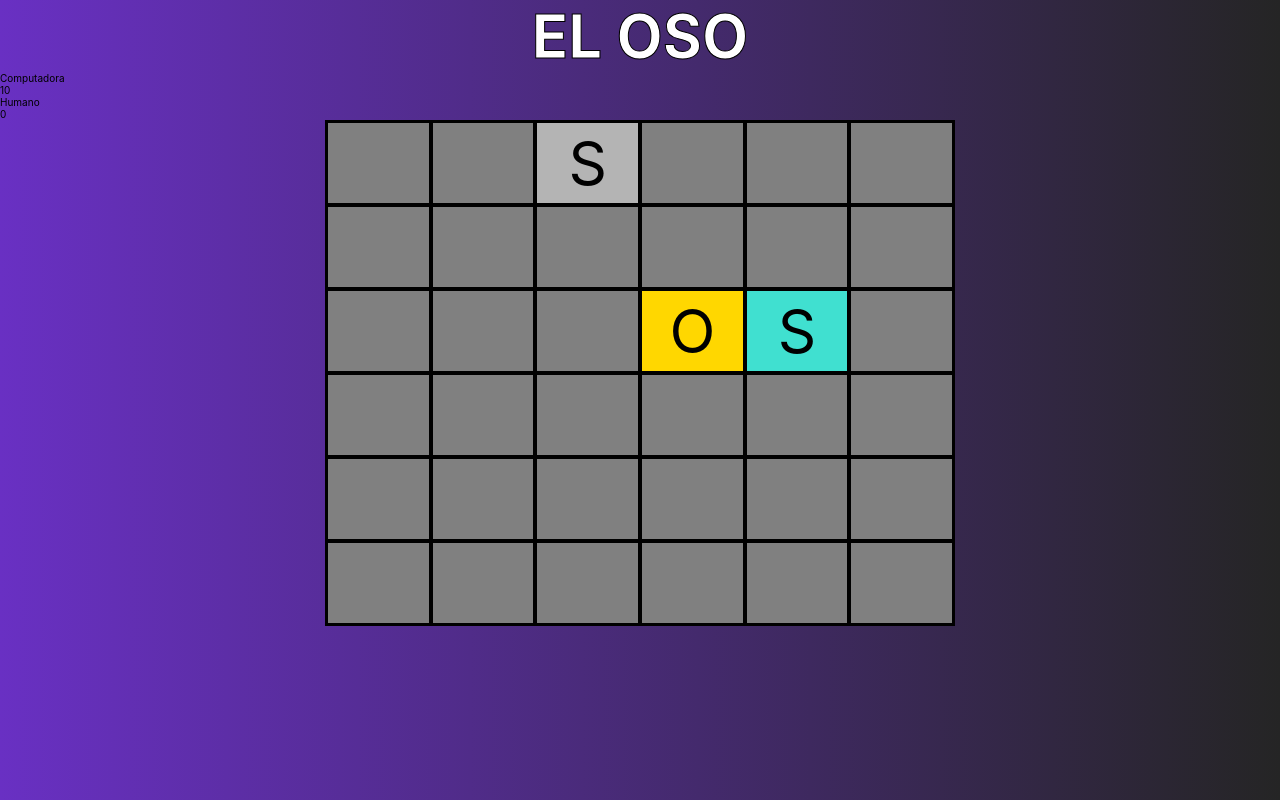
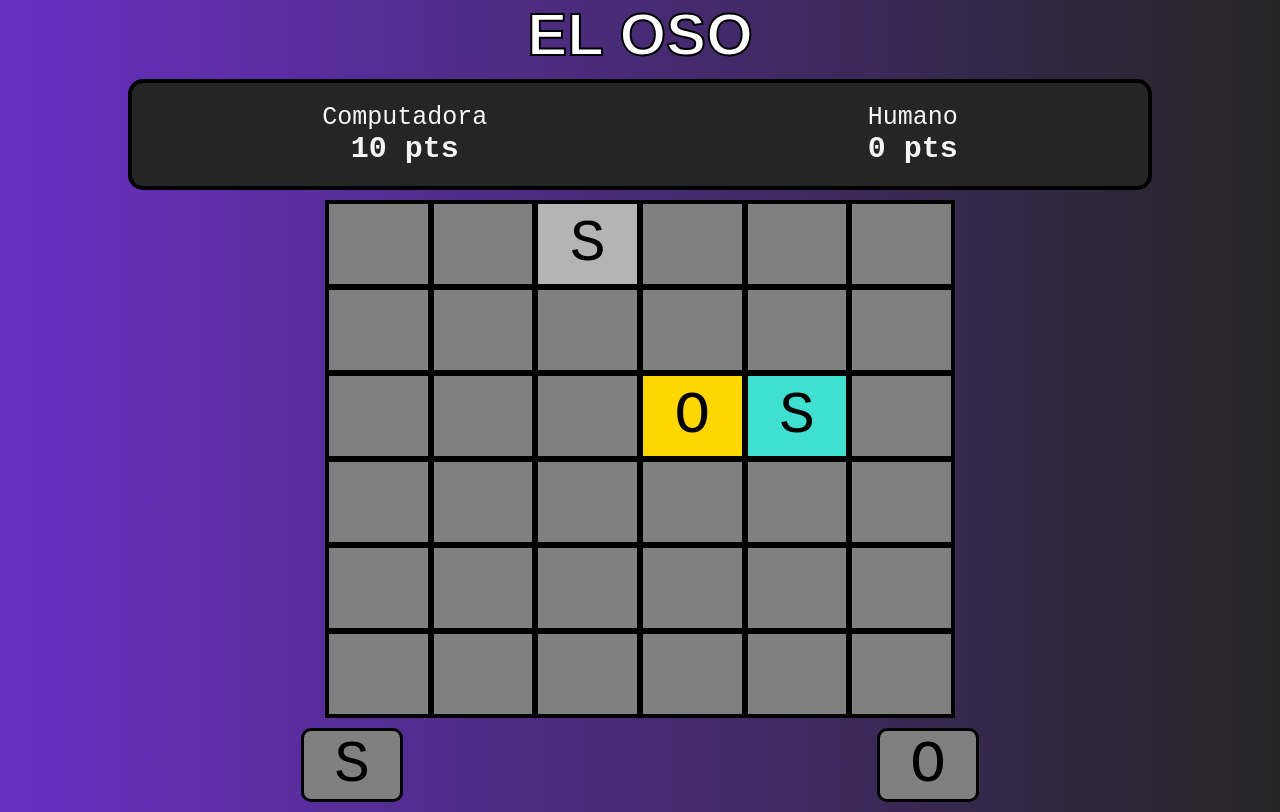
Before and after one commit to bryangamas/el-oso, a React (Create React App) app: page / in a window 1280 px wide. Built offline with nearby package versions, Linux system fonts and the light colour scheme.

Commit message:
feat: avance estilos botones + score panel

```diff
--- a/src/App.css
+++ b/src/App.css
@@ -10,4 +10,5 @@ html {
 
 body {
   background: linear-gradient(90deg,#6930c3,#252525);
+  font-family: monospace;
 }
--- a/src/App.js
+++ b/src/App.js
@@ -1,5 +1,6 @@
 import "./App.css";
 import Board from "./components/Board";
+import Buttons from "./components/Buttons";
 import Header from "./components/Header";
 import Score from "./components/Score";
 
@@ -9,6 +10,7 @@ function App() {
       <Header />
       <Score />
       <Board />
+      <Buttons />
     </>
   );
 }
--- /dev/null
+++ b/src/components/Buttons.jsx
@@ -0,0 +1,13 @@
+import React from "react";
+import "../styles/components/Buttons.css"
+
+const Buttons = () => {
+  return (
+    <div className="Buttons">
+      <div className="Buttons__content">S</div>
+      <div className="Buttons__content">O</div>
+    </div>
+  );
+};
+
+export default Buttons;
--- a/src/components/Score.jsx
+++ b/src/components/Score.jsx
@@ -1,15 +1,16 @@
 import React from "react";
+import "../styles/components/Score.css"
 
 const Score = () => {
   return (
     <aside className="Score">
-      <div className="Score-content">
-        <div className="Score-content__name">Computadora</div>
-        <div className="Score-content__points">10</div>
+      <div className="Score__content">
+        <div className="Score__content__name">Computadora</div>
+        <div className="Score__content__points">10</div>
       </div>
-      <div className="Score-content">
-        <div className="Score-content__name">Humano</div>
-        <div className="Score-content__points">0</div>
+      <div className="Score__content">
+        <div className="Score__content__name">Humano</div>
+        <div className="Score__content__points">0</div>
       </div>
     </aside>
   );
--- a/src/styles/components/Board.css
+++ b/src/styles/components/Board.css
@@ -37,14 +37,20 @@
   background-color: turquoise;
 }
 
+@media (min-width: 500px) {
+  .Board__cell {
+    height: 7rem;
+    font-size: 5rem;
+  }
+}
+
 @media (min-width: 700px) {
   .Board {
     width: 630px;
-    margin-left: auto;
-    margin-right: auto;
   }
   .Board__cell {
     height: 8rem;
     font-size: 6rem;
+    margin: 3px;
   }
 }
--- /dev/null
+++ b/src/styles/components/Buttons.css
@@ -0,0 +1,15 @@
+.Buttons {
+  margin: 0 auto;
+  display: flex;
+  justify-content: space-around;
+  width: 90%;
+}
+
+.Buttons__content {
+  font-size: 6rem;
+  background-color: gray;
+  padding: 0 3rem;
+  margin: 1rem auto;
+  border-radius: 10px;
+  border: 3px solid black;
+}
--- a/src/styles/components/Header.css
+++ b/src/styles/components/Header.css
@@ -4,9 +4,10 @@
 }
 
 .Header__title {
+  font-family: Arial, Helvetica, sans-serif;
   color: black;
   -webkit-text-fill-color: white; /* Will override color (regardless of order) */
-  -webkit-text-stroke-width: 1px;
+  -webkit-text-stroke-width: 2px;
   -webkit-text-stroke-color: black;
   font-size: 4.5rem;
 }
--- a/src/styles/components/Score.css
+++ b/src/styles/components/Score.css
@@ -0,0 +1,31 @@
+.Score {
+  background-color:#252525;
+  width: 80%;
+  max-width: 90vw;
+  margin: 1rem auto;
+  display: flex;
+  flex-wrap: wrap;
+  justify-content: space-around;
+  border-radius: 15px;
+  border: 4px solid black;
+}
+
+.Score__content {
+  text-align: center;
+  margin: 2rem 1rem;
+  color: whitesmoke;
+}
+
+.Score__content__name {
+  font-size: 2.5rem;
+  font-weight: 300;
+}
+
+.Score__content__points {
+  font-size: 3rem;
+  font-weight: bold;
+}
+
+.Score__content__points::after {
+  content: " pts";
+}
```
